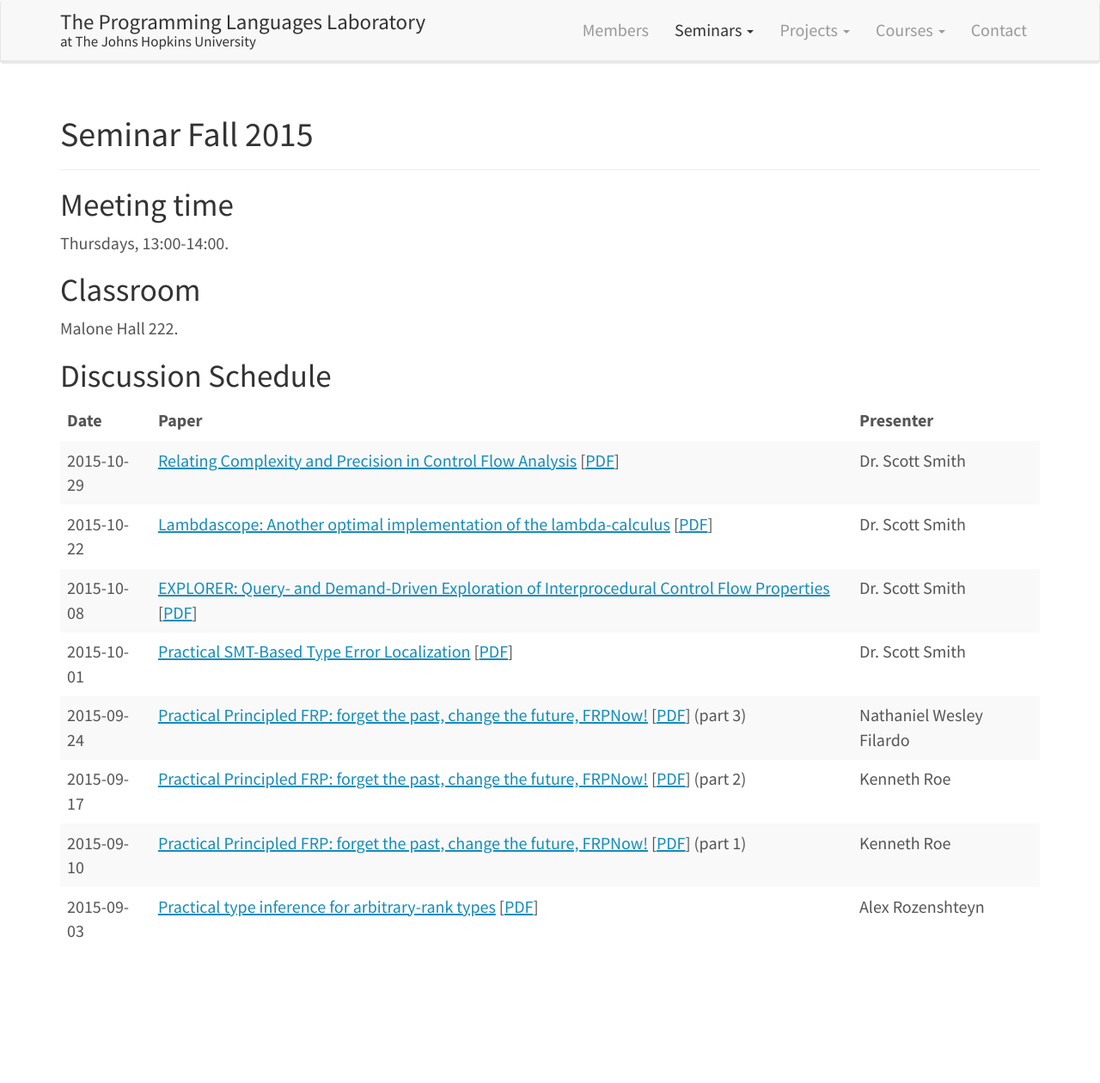
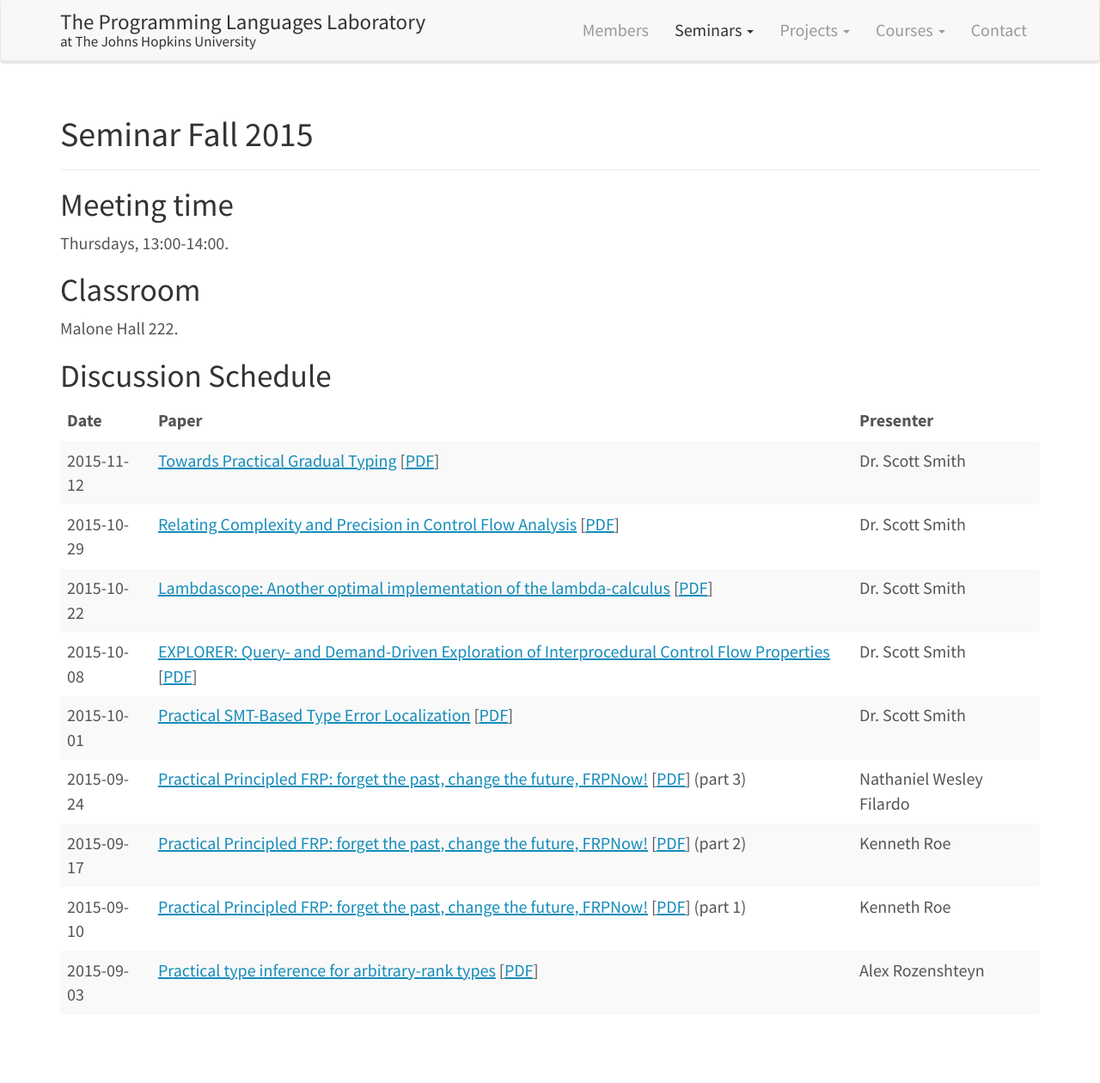
Before and after one commit to JHU-PL-Lab/www-pl-lab, a Jekyll site: the page built from seminars/fall-2015.md, in a window 1280 px wide. Shown: the whole page at 86% size. Built offline with Jekyll 4.4.1, drawn with Linux system fonts in a browser that asks for light colours; before the commit the page ends 1186 px from its top, so only the background shows below that.

Commit message:
Add 2015-11-12 seminar

```diff
--- a/seminars/fall-2015.md
+++ b/seminars/fall-2015.md
@@ -18,6 +18,7 @@ Discussion Schedule
 
 |       Date | Paper                                                                                                                                                                                                                 | Presenter                |
 |------------+-----------------------------------------------------------------------------------------------------------------------------------------------------------------------------------------------------------------------+--------------------------|
+| 2015-11-12 | [Towards Practical Gradual Typing](http://2015.ecoop.org/event/research-track-towards-practical-gradual-typing) [[PDF](http://www.ccs.neu.edu/racket/pubs/ecoop2015-takikawa-et-al.pdf)]                              | Dr. Scott Smith          |
 | 2015-10-29 | [Relating Complexity and Precision in Control Flow Analysis](http://dl.acm.org/citation.cfm?id=1291166) [[PDF](http://www.cs.brandeis.edu/~mairson/Papers/icfp07.pdf)]                                                | Dr. Scott Smith          |
 | 2015-10-22 | [Lambdascope: Another optimal implementation of the lambda-calculus](http://citeseerx.ist.psu.edu/viewdoc/summary?doi=10.1.1.109.3616&rank=1) [[PDF](http://www.phil.uu.nl/~oostrom/publication/pdf/lambdascope.pdf)] | Dr. Scott Smith          |
 | 2015-10-08 | [EXPLORER: Query- and Demand-Driven Exploration of Interprocedural Control Flow Properties](http://dl.acm.org/citation.cfm?id=2814284) [[PDF](http://www.cs.utexas.edu/~isil/oopsla15.pdf)]                           | Dr. Scott Smith          |
```
